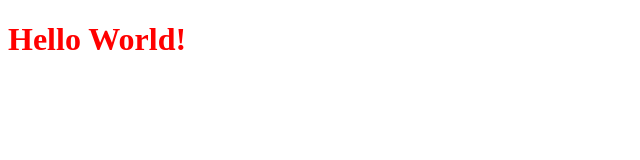
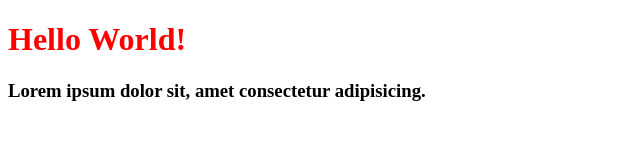
Before and after one commit to KamolJureyev/onlineStore, a plain HTML site: page index.html in a window 1280 px wide. Shown: the whole page, without its empty margins (0-640 px from the left). Drawn offline with Linux system fonts and the light colour scheme.

Commit message:
Men yana 1 ta kod yozdim

```diff
--- a/index.html
+++ b/index.html
@@ -11,5 +11,10 @@
     <h1>
         Hello World!
     </h1>
+    <main>
+        <h3>
+            Lorem ipsum dolor sit, amet consectetur adipisicing.
+        </h3>
+    </main>
 </body>
 </html>
```
